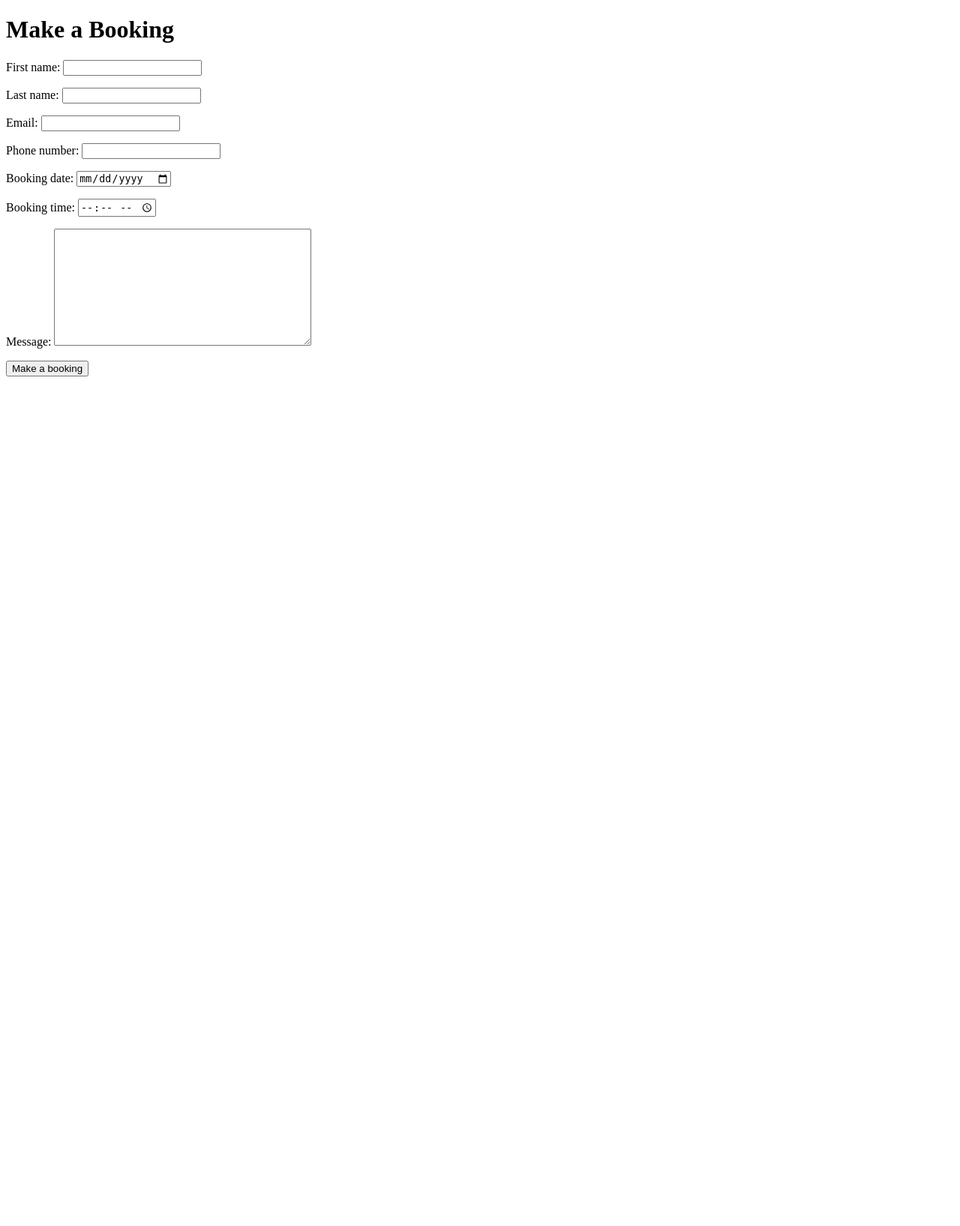
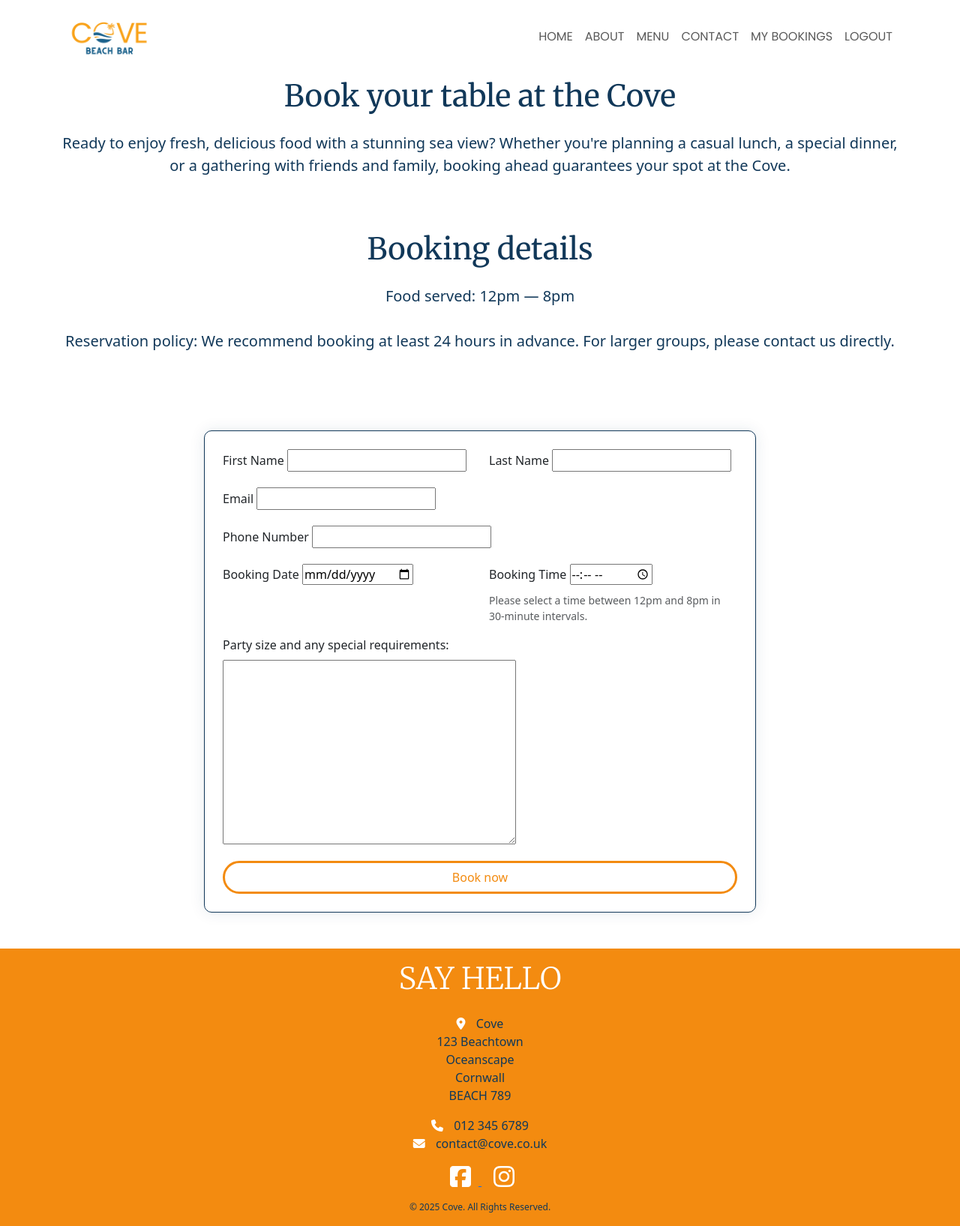
Before and after one commit to naomihunt25/the-cove, a Django app: page /bookings/new/ in a window 1280 px wide. Shown: the whole page at 75% size. Before the commit the page ends 502 px from the top, so only its background shows below. Run offline with Django 5.2, Linux system fonts and the light colour scheme; the visitor is signed in with stand-in values (Sample User, id 1); some libraries are stand-ins or nearby versions.

Commit message:
feat: update booking form html page

```diff
--- a/bookings/templates/bookings/booking_form.html
+++ b/bookings/templates/bookings/booking_form.html
@@ -1,16 +1,104 @@
-<!DOCTYPE html>
-<html lang="en">
-<head>
-    <meta charset="UTF-8">
-    <meta name="viewport" content="width=device-width, initial-scale=1.0">
-    <title>Make a booking</title>
-</head>
-<body>
-  <h1>Make a Booking</h1>
-  <form method="post">
-    {% csrf_token %}
-    {{ form.as_p }}
-    <button type="submit">Make a booking</button>
-  </form>
-</body>
-</html>
+{% extends "bookings/base.html" %}
+
+{% block title %}Make a Booking - Cove{% endblock %}
+
+{% block content %}
+
+<header class="header container section">
+  <div class="row">
+    <div class="col-12 text-center">
+      <h1 class="lead display-6">
+        <strong>Book your table at the Cove</strong>
+      </h1>
+      <p class="my-4 lead">
+        Ready to enjoy fresh, delicious food with a stunning sea view?
+        Whether you&#39;re planning a casual lunch, a special dinner, or a
+        gathering with friends and family, booking ahead guarantees your
+        spot at the Cove.
+      </p>
+      <br /><br />
+
+      <h1 class="lead display-6">
+        <strong>Booking details</strong>
+      </h1>
+      <p class="my-4 lead">
+        <strong>Food served:</strong> 12pm — 8pm <br /><br />
+        <strong>Reservation policy:</strong> We recommend booking at least
+        24 hours in advance. For larger groups, please contact us directly.
+      </p>
+    </div>
+  </div>
+</header>
+
+<section class="container mt-5 mb-5">
+  <div class="row justify-content-center">
+    <div class="col-12 col-md-8">
+      <form method="post" novalidate>
+        {% csrf_token %}
+        <div class="row">
+          <div class="col-12 col-lg-6 mb-3">
+            <label for="{{ form.first_name.id_for_label }}" class="form-label">First Name</label>
+            {{ form.first_name }}
+            {% if form.first_name.errors %}
+              <div class="text-danger">{{ form.first_name.errors }}</div>
+            {% endif %}
+          </div>
+          <div class="col-12 col-lg-6 mb-3">
+            <label for="{{ form.last_name.id_for_label }}" class="form-label">Last Name</label>
+            {{ form.last_name }}
+            {% if form.last_name.errors %}
+              <div class="text-danger">{{ form.last_name.errors }}</div>
+            {% endif %}
+          </div>
+          <div class="col-12 mb-3">
+            <label for="{{ form.email.id_for_label }}" class="form-label">Email</label>
+            {{ form.email }}
+            {% if form.email.errors %}
+              <div class="text-danger">{{ form.email.errors }}</div>
+            {% endif %}
+          </div>
+          <div class="col-12 mb-3">
+            <label for="{{ form.phone_number.id_for_label }}" class="form-label">Phone Number</label>
+            {{ form.phone_number }}
+            {% if form.phone_number.errors %}
+              <div class="text-danger">{{ form.phone_number.errors }}</div>
+            {% endif %}
+          </div>
+          <div class="col-12 col-lg-6 mb-3">
+            <label for="{{ form.booking_date.id_for_label }}" class="form-label">Booking Date</label>
+            {{ form.booking_date }}
+            {% if form.booking_date.errors %}
+              <div class="text-danger">{{ form.booking_date.errors }}</div>
+            {% endif %}
+          </div>
+          <div class="col-12 col-lg-6 mb-3">
+  <label for="{{ form.booking_time.id_for_label }}" class="form-label">Booking Time</label>
+
+  {{ form.booking_time }}
+
+  <div class="form-text">
+    Please select a time between 12pm and 8pm in 30-minute intervals.
+  </div>
+
+  {% if form.booking_time.errors %}
+    <div class="text-danger mt-1">
+      {{ form.booking_time.errors.as_text|slice:": "|linebreaksbr }}
+    </div>
+  {% endif %}
+</div>
+          <div class="col-12 mb-3">
+            <label for="{{ form.message.id_for_label }}" class="form-label">Party size and any special requirements:</label>
+            {{ form.message }}
+            {% if form.message.errors %}
+              <div class="text-danger">{{ form.message.errors }}</div>
+            {% endif %}
+          </div>
+        </div>
+
+        <button type="submit" class="btn custom-button-outline w-100">Book now</button>
+      </form>
+    </div>
+  </div>
+</section>
+
+{% endblock %}
```
